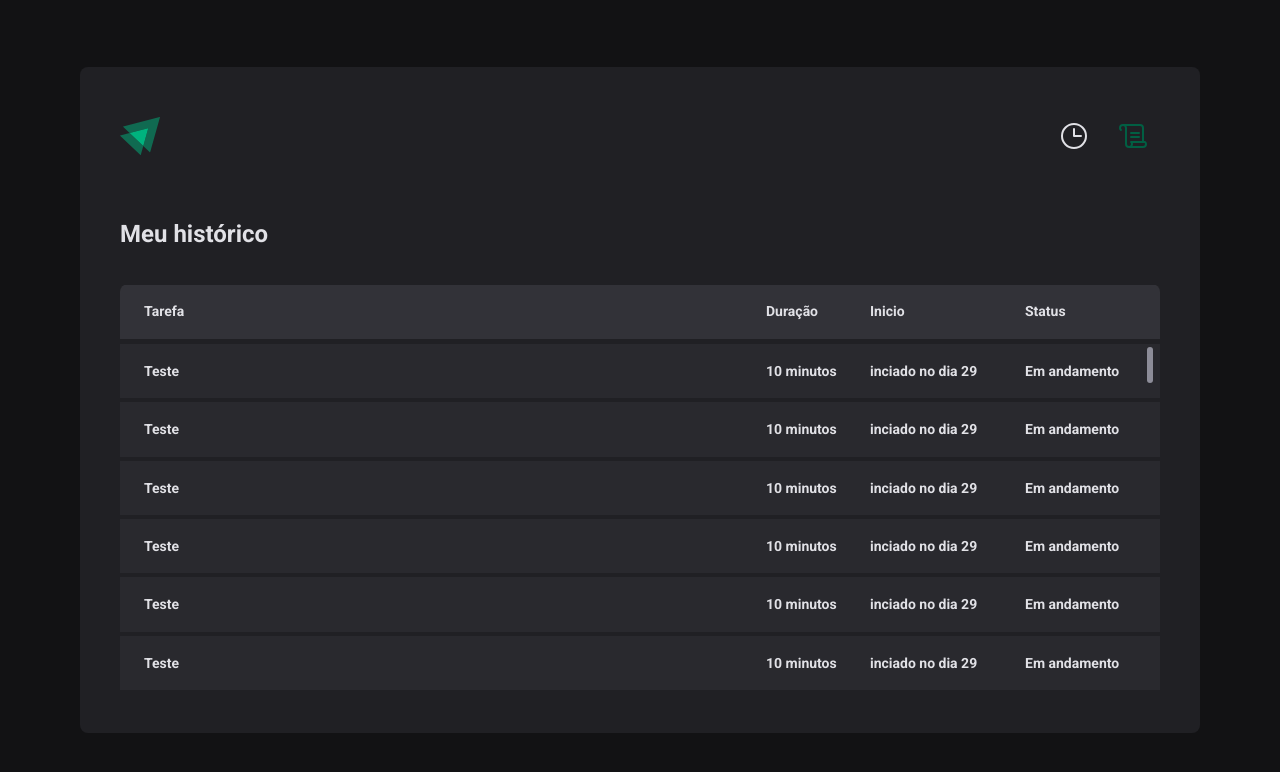
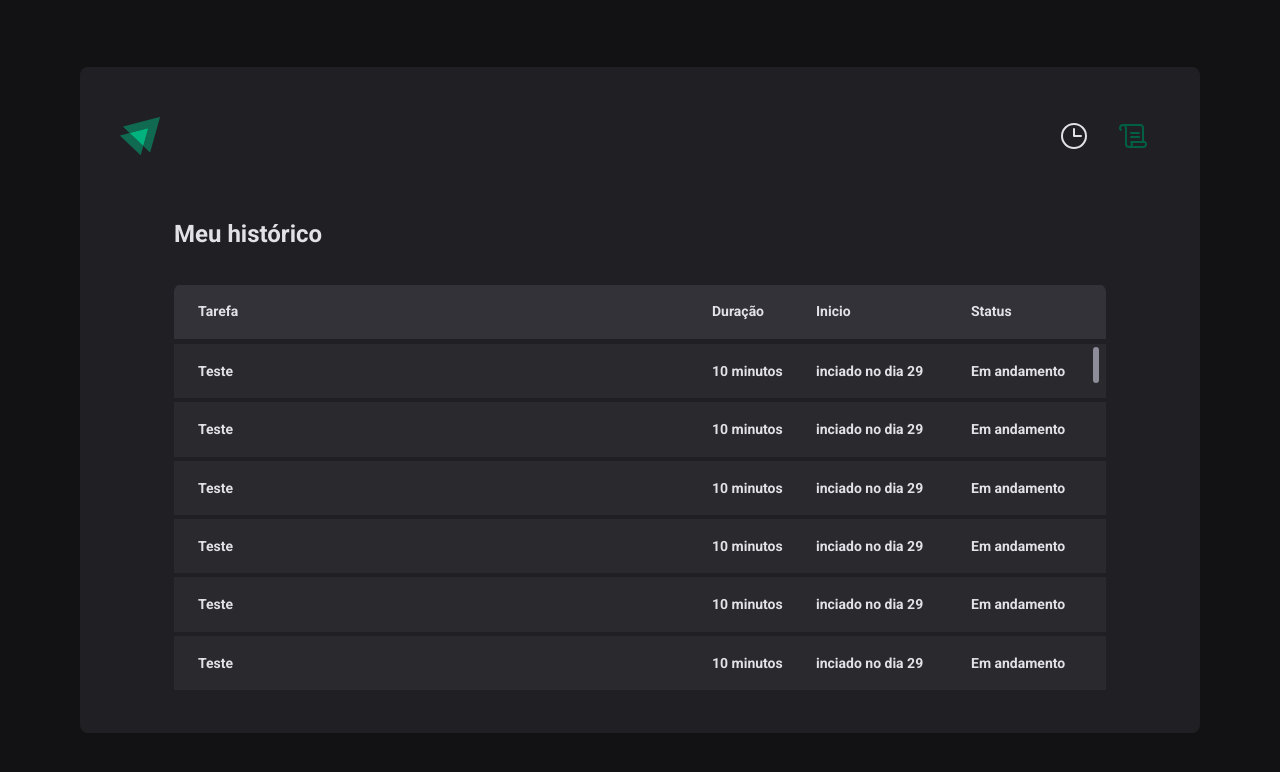
Before and after one commit to devgustavosantos/ignite-timer, a React (Vite) app: page /history in a window 1280 px wide. Shown: the top 772 px of the page. Built offline with nearby package versions, Linux system fonts and the light colour scheme.

Commit message:
fix: adjust the style of the history page

```diff
--- a/src/pages/History/styles.ts
+++ b/src/pages/History/styles.ts
@@ -5,6 +5,7 @@ const Container = styled.div`
   flex-direction: column;
   flex-grow: 1;
   width: 100%;
+  max-width: 932rem;
 `;
 
 const Title = styled.h1`
```
